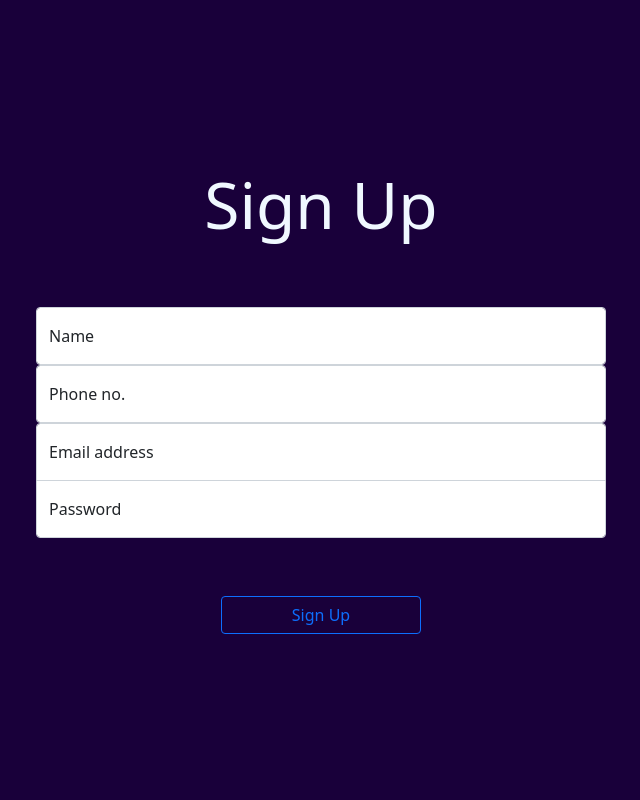
After one commit to asmit203/project-diabetes, a Flask app: template templates/sign_up.html in a window 1280 px wide. The commit adds this page. Shown: the whole page, without its empty margins (319-959 px from the left). Run offline with Flask 2, Linux system fonts and the light colour scheme; the template is opened without the code that fills it, so the values that code supplies are empty.

Commit message:
Log In and Sign Up pages added

```diff
--- a/app.py
+++ b/app.py
@@ -12,12 +12,11 @@ def team_page():
 
 @app.route("/sign_up")
 def sign_up():
-    return "<p>Sign up page</p>"
+    return render_template('sign_up.html')
 
 @app.route("/log_in")
 def log_in():
-    return "<p>Sign up page</p>"
-
+    return render_template('log_in.html')
 
 
 if __name__=="__main__":
--- /dev/null
+++ b/static/css/log_in.css
@@ -0,0 +1,54 @@
+html,
+body {
+  height: 100%;
+}
+
+body {
+  display: flex;
+  align-items: center;
+
+  padding-bottom: 40px;
+
+}
+.container{
+  color:aliceblue;
+  width:50%;
+}
+.btn
+{
+  width:200px;
+}
+.form-head
+{
+  font-size: 400%;
+  text-align: center;
+  margin: 10%;
+  color:aliceblue;
+
+}
+.form-signin {
+  width: 100%;
+  max-width: 600px;
+  padding: 15px;
+  margin: auto;
+}
+
+.form-signin .checkbox {
+  font-weight: 400;
+}
+
+.form-signin .form-floating:focus-within {
+  z-index: 2;
+}
+
+.form-signin input[type="email"] {
+  margin-bottom: -1px;
+  border-bottom-right-radius: 0;
+  border-bottom-left-radius: 0;
+}
+
+.form-signin input[type="password"] {
+  margin-bottom: 10px;
+  border-top-left-radius: 0;
+  border-top-right-radius: 0;
+}
--- a/static/css/styles.css
+++ b/static/css/styles.css
@@ -2,16 +2,3 @@
 body{
     background-color: rgb(25, 0, 58);
 }
-.home-text
-{
-    margin-top:15%;
-    font-size: 350%;
-    font-weight: bold;
-    font-family: 'Varela Round', sans-serif;
-    color: rgb(228, 227, 216);
-}
-
-.home-img
-{
-    margin-top:5%;
-}
--- a/templates/index.html
+++ b/templates/index.html
@@ -4,6 +4,7 @@
     <link href="https://cdn.jsdelivr.net/npm/bootstrap@5.1.3/dist/css/bootstrap.min.css" rel="stylesheet"
         integrity="sha384-1BmE4kWBq78iYhFldvKuhfTAU6auU8tT94WrHftjDbrCEXSU1oBoqyl2QvZ6jIW3" crossorigin="anonymous">
     <link rel="stylesheet" href="../static/css/styles.css">
+    <link rel="stylesheet" href="../static/css/home.css">
     <link rel="preconnect" href="https://fonts.googleapis.com">
 <link rel="preconnect" href="https://fonts.gstatic.com" crossorigin>
 <link href="https://fonts.googleapis.com/css2?family=Varela+Round&display=swap" rel="stylesheet">
@@ -31,10 +32,10 @@
                         <a class="nav-link active" aria-current="page" href="{{ url_for('team_page') }}">Our Team</a>
                     </li>
                     <li class="nav-item">
-                        <a class="nav-link active" aria-current="page" href="#">Log In</a>
+                        <a class="nav-link active" aria-current="page" href="{{ url_for('log_in') }}">Log In</a>
                     </li>
                     <li class="nav-item">
-                        <a class="nav-link active" aria-current="page" href="#">Sign Up</a>
+                        <a class="nav-link active" aria-current="page" href="{{ url_for('sign_up') }}">Sign Up</a>
                     </li>
                 </ul>
 
--- /dev/null
+++ b/templates/sign_up.html
@@ -0,0 +1,60 @@
+<html>
+
+<head>
+    <link href="https://cdn.jsdelivr.net/npm/bootstrap@5.1.3/dist/css/bootstrap.min.css" rel="stylesheet"
+        integrity="sha384-1BmE4kWBq78iYhFldvKuhfTAU6auU8tT94WrHftjDbrCEXSU1oBoqyl2QvZ6jIW3" crossorigin="anonymous">
+    <link rel="stylesheet" href="../static/css/styles.css">
+    <link rel="stylesheet" href="../static/css/log_in.css">
+    <title></title>
+    <style>
+        .bd-placeholder-img {
+          font-size: 1.125rem;
+          text-anchor: middle;
+          -webkit-user-select: none;
+          -moz-user-select: none;
+          user-select: none;
+        }
+
+        @media (min-width: 768px) {
+          .bd-placeholder-img-lg {
+            font-size: 3.5rem;
+          }
+        }
+      </style>
+</head>
+
+
+<body class="text-center">
+
+    <main class="form-signin">
+      <form>
+
+        <h1 class=" mb-3  form-head">Sign Up</h1>
+        <br><br>
+        <div class="form-floating ">
+            <input type="name" class="form-control" id="floatingInput" placeholder="Name">
+            <label for="floatingInput">Name</label>
+          </div>
+          <div class="form-floating ">
+            <input type="number" class="form-control" id="floatingInput" placeholder="Phone no.">
+            <label for="floatingInput">Phone no.</label>
+          </div>
+        <div class="form-floating ">
+          <input type="email" class="form-control" id="floatingInput" placeholder="name@example.com">
+          <label for="floatingInput">Email address</label>
+        </div>
+        <div class="form-floating">
+          <input type="password" class="form-control" id="floatingPassword" placeholder="Password">
+          <label for="floatingPassword">Password</label>
+        </div>
+        <br><br>
+        <button class="w-30 btn btn-outline-primary" type="submit">Sign Up</button>
+
+      </form>
+    </main>
+
+
+
+      </body>
+
+</html>
```
Also changed, not shown: static/css/home.css (added, +13 -0 lines), static/css/sign_up.css (added, +10 -0 lines), templates/home.html (added, +21 -0 lines), templates/log_in.html (added, +64 -0 lines), templates/profile.html (added).
